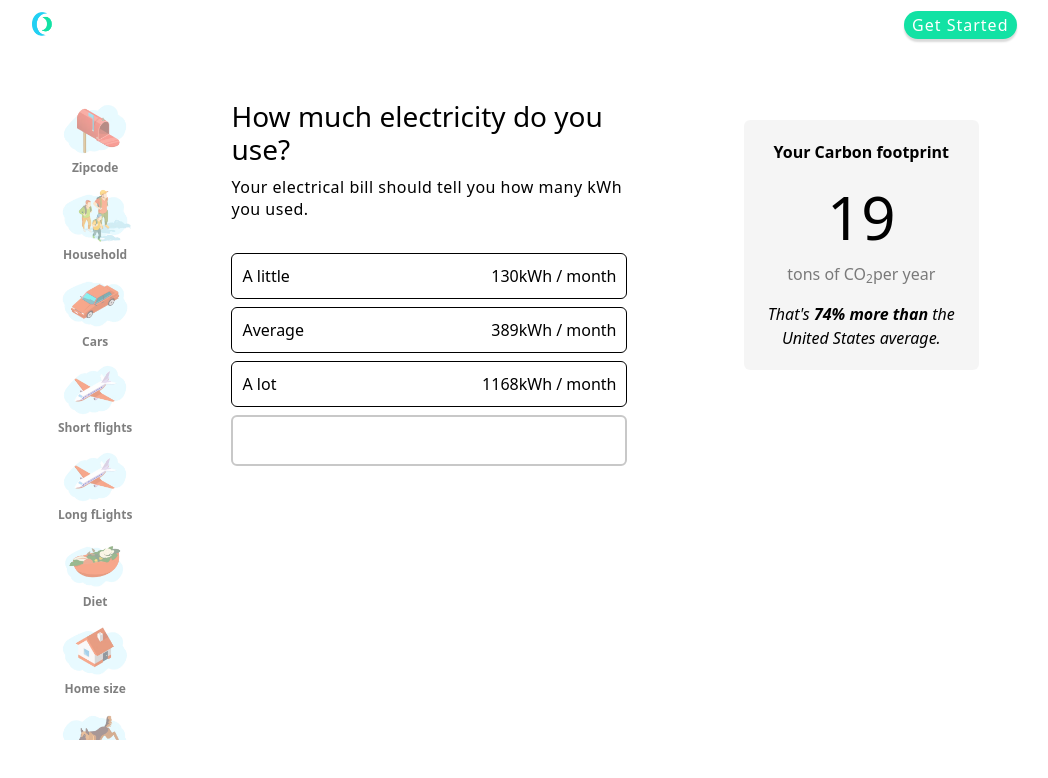
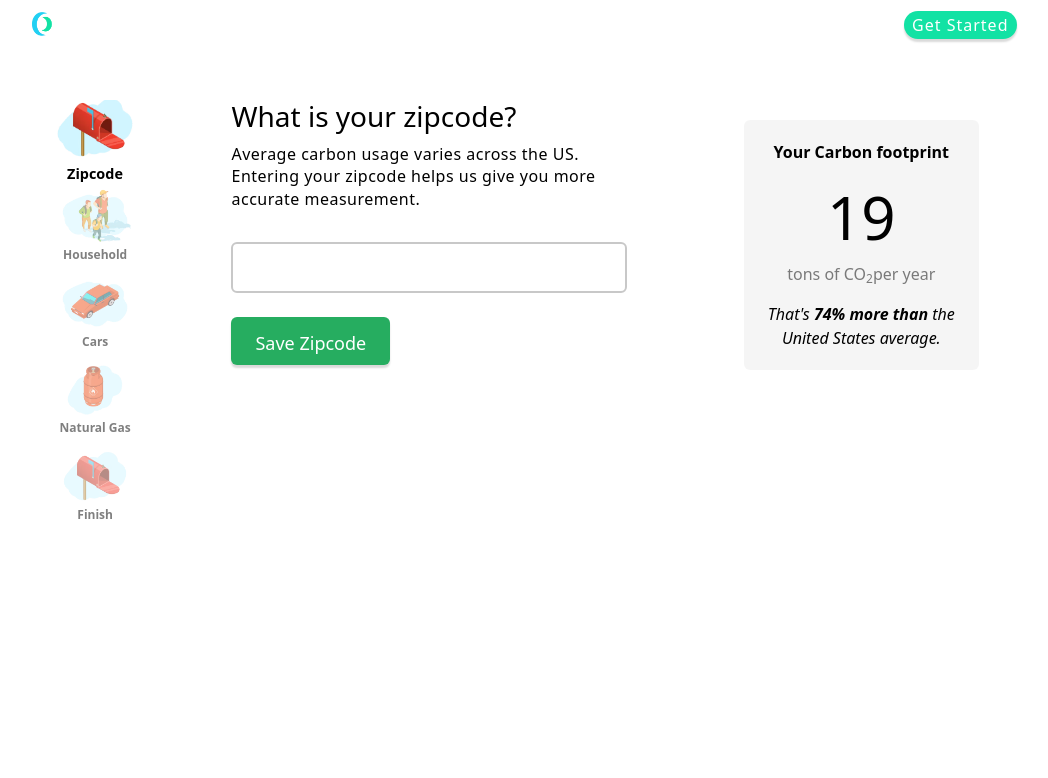
Before and after one commit to Atharv-02/for-zero-web, a React (Create React App) app: page /calculator in a window 1280 px wide. Shown: the top 778 px of the page, without its empty margins (113-1161 px from the left). Built offline with nearby package versions, Linux system fonts and the light colour scheme.

Commit message:
added form onclick handlers

```diff
--- a/src/components/Calculation/Section1.jsx
+++ b/src/components/Calculation/Section1.jsx
@@ -59,6 +59,28 @@ const Section1 = () => {
     <Part14 setDisplayVal={setDisplayVal} displayVal={displayVal} />,
   ]);
 
+  const [activeFormIndex, setActiveFormIndex] = useState(0);
+  const formComponents = [
+    <Part1/>,
+    <Part2/>,
+    <Part3/>,
+    <Part4/>,
+    <Part5/>,
+    <Part6/>,
+    <Part7/>,
+    <Part8/>,
+    <Part10/>,
+    <Part11/>,
+    <Part12/>,
+    <Part13/>,
+    <Part14/>,
+  ]
+
+  const handleIconClick = (index) => {
+    setActiveFormIndex(index);
+    // Setting the active form index when an icon is clicked
+  };
+
   useEffect(() => {
     const c = [];
     for (let i = 0; i < cars; i++) {
@@ -70,84 +92,25 @@ const Section1 = () => {
   return (
     <div className='calc-full'>
       <div className='side-icons-inner'>
-        <div className={`side-icon ${displayVal == 0 ? "normal" : null}`}>
-          <img src={mailBox} alt='' />
-          <h2>Zipcode</h2>
-        </div>
-        <div className={`side-icon ${displayVal == 1 ? "normal" : null}`}>
-          <img src={family} alt='' />
-          <h2>Household</h2>
-        </div>
-        <div className={`side-icon ${displayVal == 2 ? "normal" : null}`}>
-          <img src={carImg} alt='' />
-          <h2>Cars</h2>
-        </div>
-        {formResponse.cars.map((car, index) => {
-          return (
-            <div className='side-icon'>
-              <img src={carImg} alt='' />
-              <h2>Cars {index + 1}</h2>
-            </div>
-          );
-        })}
-        <div className={`side-icon ${displayVal == 3 ? "normal" : null}`}>
-          <img src={plane} alt='' />
-          <h2>Short flights</h2>
-        </div>
-        <div className={`side-icon ${displayVal == 4 ? "normal" : null}`}>
-          <img src={plane} alt='' />
-          <h2>Long fLights</h2>
-        </div>
-        <div className={`side-icon ${displayVal == 5 ? "normal" : null}`}>
-          <img src={veggieImg} alt='' />
-          <h2>Diet</h2>
-        </div>
-        <div className={`side-icon ${displayVal == 6 ? "normal" : null}`}>
-          <img src={houseImg} alt='' />
-          <h2>Home size</h2>
-        </div>
-        <div className={`side-icon ${displayVal == 7 ? "normal" : null}`}>
-          <img src={dogImg} alt='' />
-          <h2>Pets</h2>
-        </div>
-        <div className='side-icon'>
-          <img src={mailBox} alt='' />
-          <h2>Public Transit </h2>
-        </div>
-        <div className={`side-icon ${displayVal == 9 ? "normal" : null}`}>
-          <img src={sofaImg} alt='' />
-          <h2>Furnishings</h2>
-        </div>
-        <div className={`side-icon ${displayVal == 10 ? "normal" : null}`}>
-          <img src={clothesImg} alt='' />
-          <h2>Clothes</h2>
-        </div>
-        <div className={`side-icon ${displayVal == 11 ? "normal" : null}`}>
-          <img src={supplies} alt='' />
-          <h2>Supplies</h2>
-        </div>
-        <div className={`side-icon ${displayVal == 12 ? "normal" : null}`}>
-          <img src={services} alt='' />
-          <h2>Services</h2>
-        </div>
-        <div className={`side-icon ${displayVal == 13 ? "normal" : null}`}>
-          <img src={electicity} alt='' />
-          <h2>Electricity</h2>
-        </div>
-        <div className={`side-icon ${displayVal == 14 ? "normal" : null}`}>
-          <img src={renewables} alt='' />
-          <h2>Renewables</h2>
-        </div>
-        <div className={`side-icon ${displayVal == 15 ? "normal" : null}`}>
-          <img src={naturalGas} alt='' />
-          <h2>Natural Gas</h2>
-        </div>
-        <div className='side-icon'>
-          <img src={mailBox} alt='' />
-          <h2>Finish</h2>
-        </div>
+      {[
+          { imgSrc: mailBox, label: "Zipcode" },
+          { imgSrc: family, label: "Household" },
+          { imgSrc: carImg, label: "Cars" },
+          // baaki saare icons wagera idhar add kar diyo
+          { imgSrc: naturalGas, label: "Natural Gas" },
+          { imgSrc: mailBox, label: "Finish" }
+        ].map((icon, index) => (
+          <div
+            key={index}
+            className={`side-icon ${activeFormIndex === index ? "normal" : ""}`}
+            onClick={() => handleIconClick(index)}
+          >
+            <img src={icon.imgSrc} alt='' />
+            <h2>{icon.label}</h2>
+          </div>
+        ))}
       </div>
-      {form[displayVal]}
+      {formComponents[activeFormIndex]}
       <div className='calc-result-box'>
         <div className='inner-result'>
           <h1>Your Carbon footprint</h1>
```
